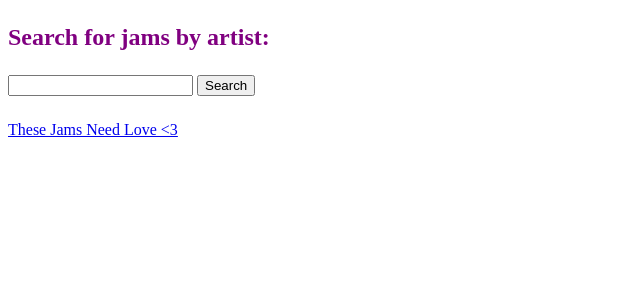
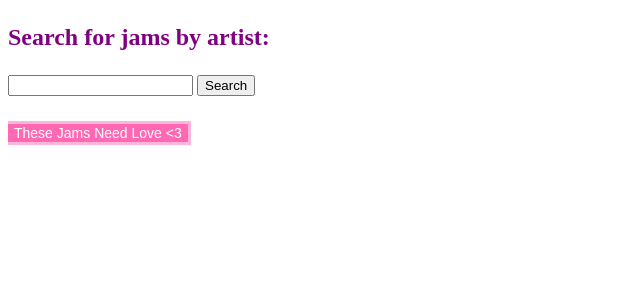
Before and after one commit to jnf/jquery-jukebox, a Rails app: page / in a window 1280 px wide. Shown: the top 300 px of the page, without its empty margins (0-640 px from the left). Run offline with Rails 7, Linux system fonts and the light colour scheme; style sheets or scripts are compiled from the project's sources; some libraries are stand-ins or nearby versions.

Commit message:
rare songs are populating the page and styled ugly button

```diff
--- a/app/assets/stylesheets/application.css
+++ b/app/assets/stylesheets/application.css
@@ -18,6 +18,15 @@
    font-family: "Palatino Linotype";
  }
 
+.rare {
+  margin-bottom: 25px;
+  background-color: #FF69B4;
+  color: #fff;
+  font-size: 14px;
+  border: 3px solid #ffb4d9;
+  border-left: 50px;
+}
+
  form {
    margin-bottom: 25px;
  }
--- a/app/views/welcome/index.html.erb
+++ b/app/views/welcome/index.html.erb
@@ -3,4 +3,4 @@
   <%= text_field_tag :artist %>
   <%= submit_tag "Search", class: "search" %>
 <% end %>
-<%= link_to "These Jams Need Love <3", method: "get", action: "lookingForLove", controller: "api", class: "rare" %>
+<%= button_tag "These Jams Need Love <3", method: "get", action: "lookingForLove", controller: "api", class: "rare" %>
```
Also changed, not shown: app/assets/javascripts/welcome.js (+21 -2 lines).
